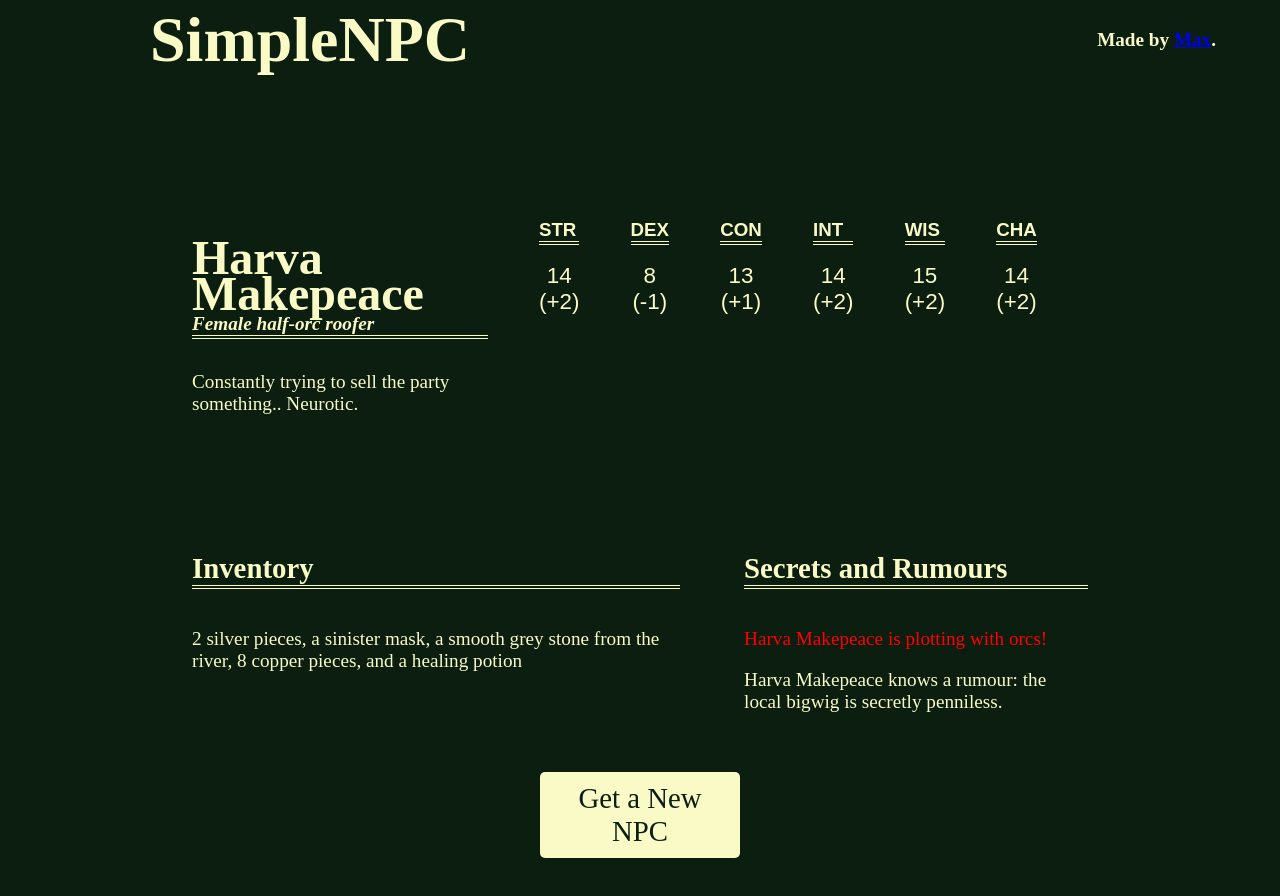
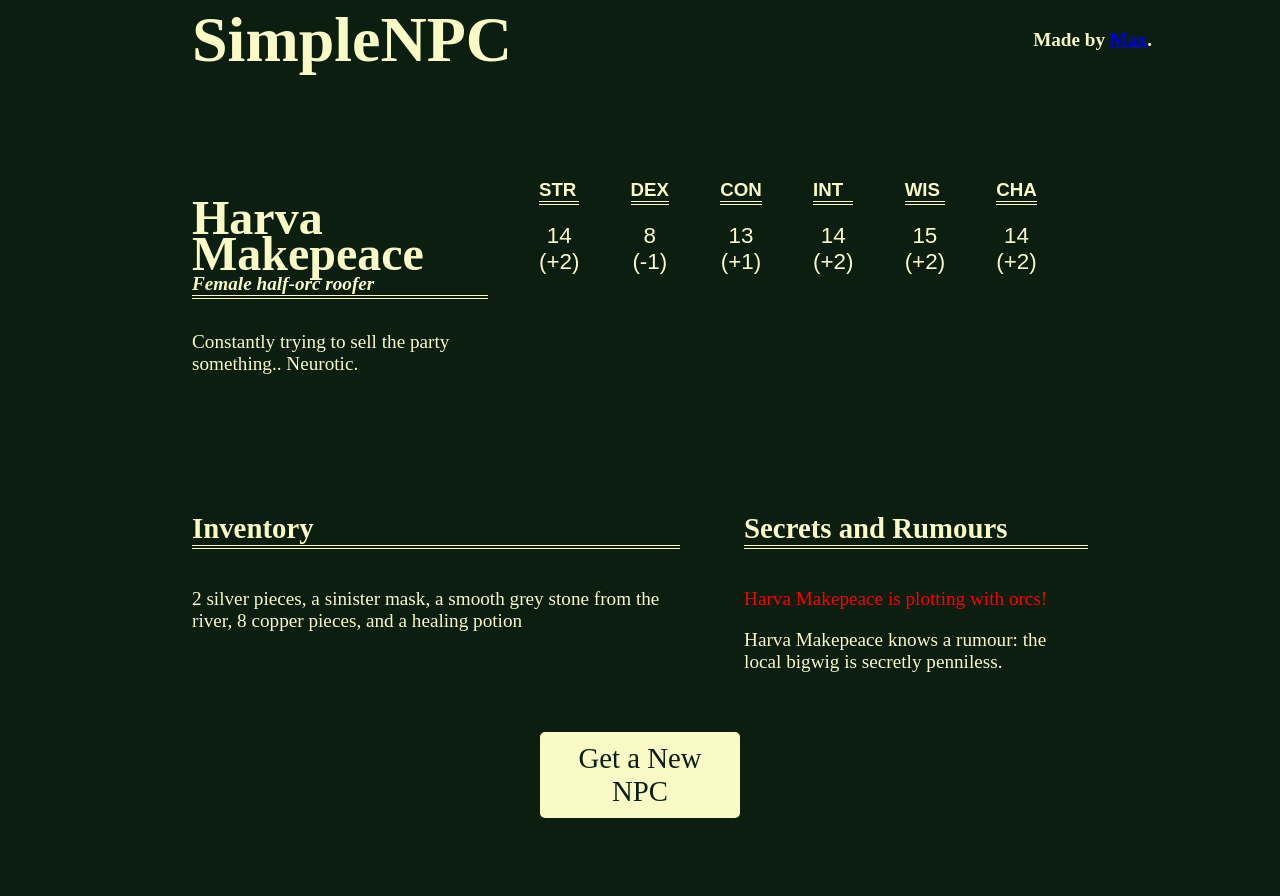
Before and after one commit to maxwellsquared/simpleNPC, a React (Create React App) app: page / in a window 1280 px wide. After the commit the page ends 858 px from the top, so only its background shows below. Built offline with nearby package versions, Linux system fonts and the light colour scheme; a web font is replaced by a local one.

Commit message:
Fix mobile styling

```diff
--- a/src/App.js
+++ b/src/App.js
@@ -21,7 +21,9 @@ function App() {
       <CharProvider>
         <header>
           <h1>SimpleNPC</h1>
-          <h5>Made by <a href="https://www.maxkuhn.ca">Max</a>.</h5>
+          <div id="credits">
+            <h5>Made by <a href="https://www.maxkuhn.ca">Max</a>.</h5>
+          </div>
         </header>
         <section>
           <Description />
--- a/src/App.scss
+++ b/src/App.scss
@@ -10,7 +10,6 @@
 
 body {
   background-color: var(--bg-colour);
-  margin-top: 15vh;
   display: flex;
 }
 
@@ -26,7 +25,7 @@ body {
   height: 10vh;
   min-height: 50px;
   color: var(--main-font-colour);
-  position: fixed;
+  // position: fixed;
   width: 100%;
   top: 0;
   display: flex;
@@ -39,8 +38,12 @@ body {
   margin-left: auto;
 }
 
+#credits {
+  margin-right: 5vw;
+}
+
 h1 {
-  margin-left: 150px;
+  margin-left: 15vw;
   font-family: modesto-condensed, serif;
   font-size: 4rem;
   color: var(--main-font-colour);
```
